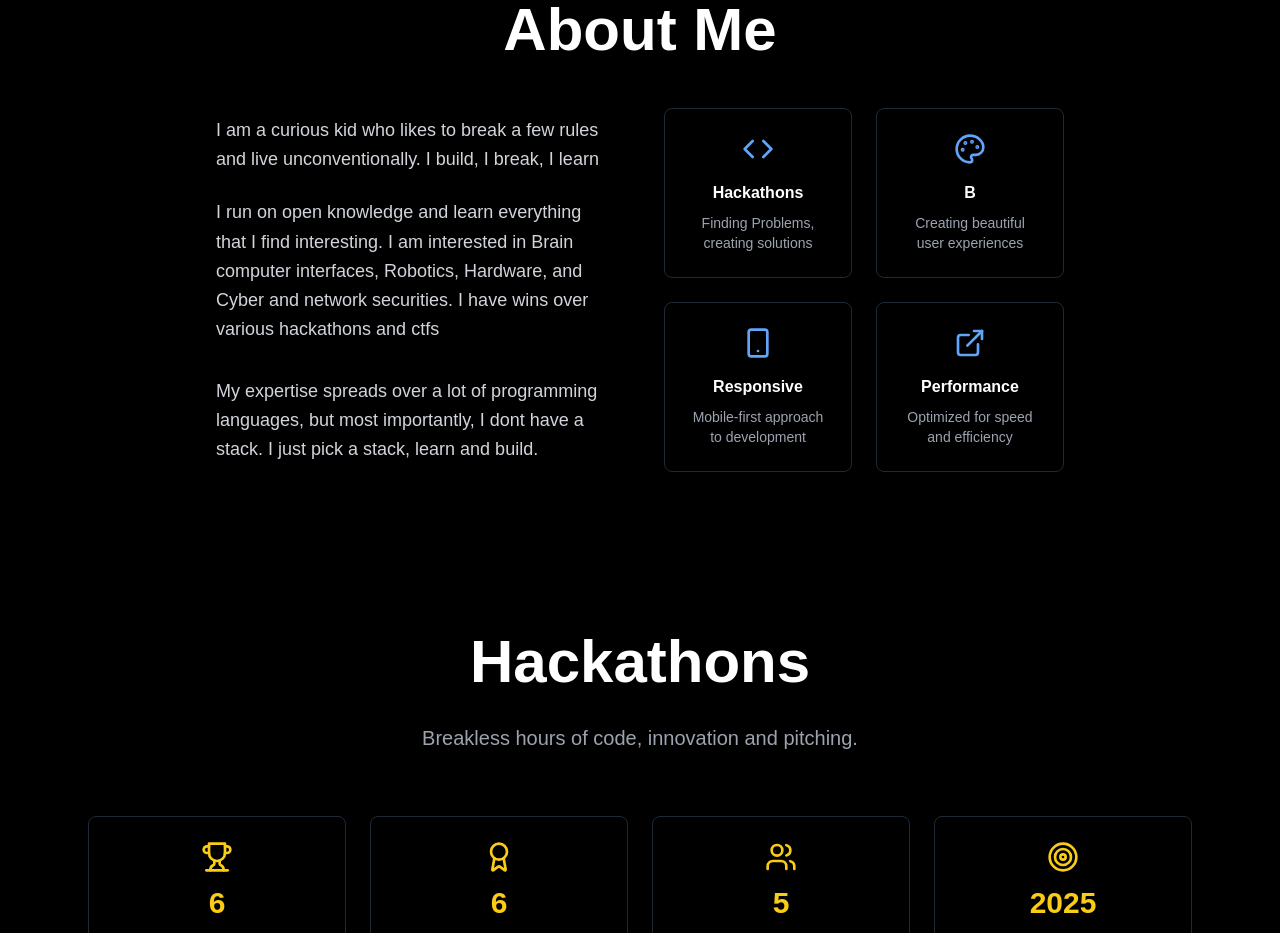
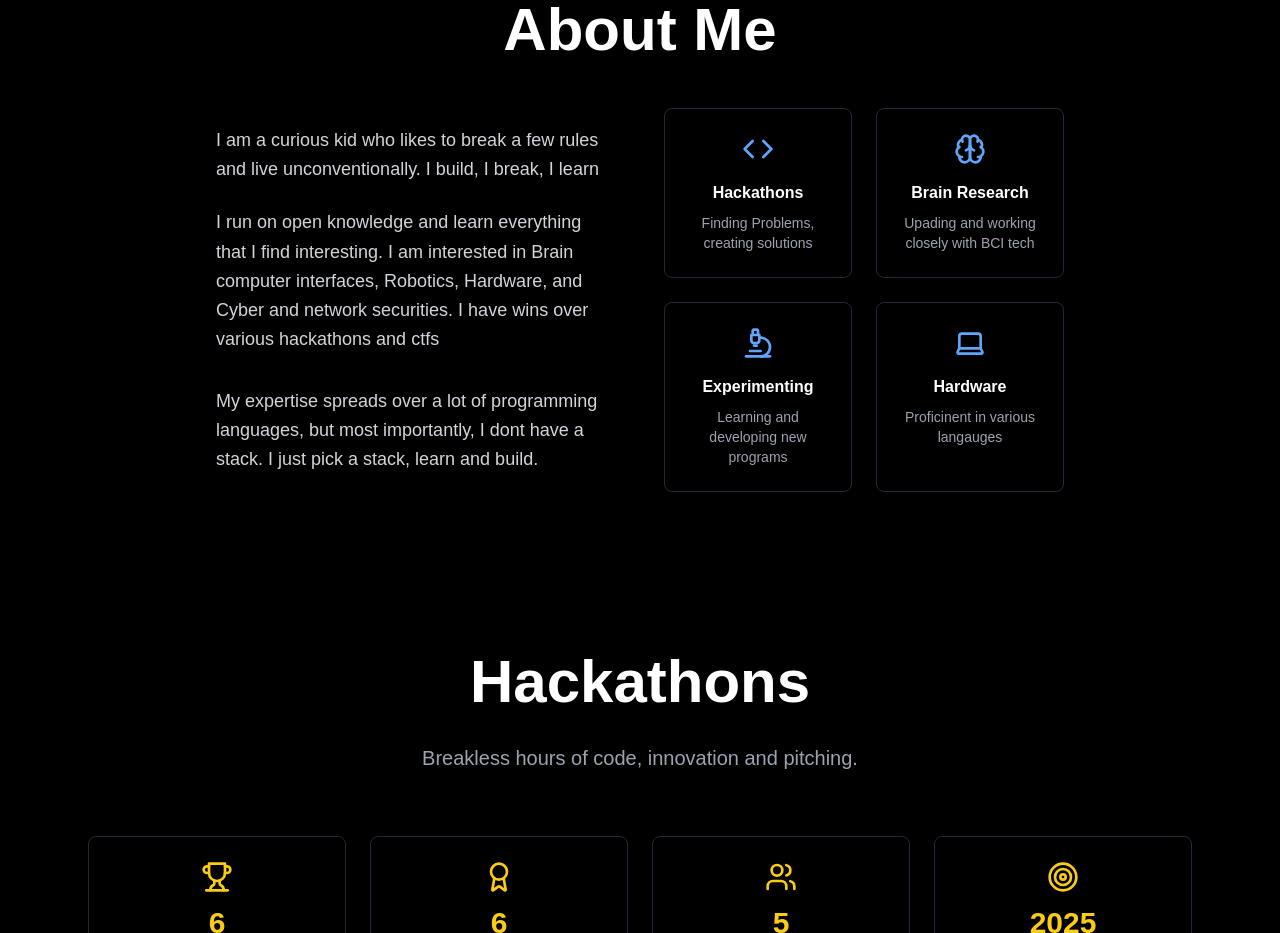
Before and after one commit to aibelbin/closecv, a Next.js app: page / in a window 1280 px wide. Shown: the part 880-1813 px from the top of the page. Built offline with nearby package versions, Linux system fonts and the light colour scheme.

Commit message:
DEPLOYABLE

```diff
--- a/app/page.tsx
+++ b/app/page.tsx
@@ -14,6 +14,8 @@ import {
   Palette,
   Smartphone,
   ArrowDown,
+  Microscope,
+  Laptop,
   Menu,
   X,
   Brain,
@@ -402,9 +404,9 @@ export default function Portfolio() {
           >
             {[
               { icon: Code, label: "Hackathons", desc: "Finding Problems, creating solutions" },
-              { icon: Palette, label: "B", desc: "Creating beautiful user experiences" },
-              { icon: Smartphone, label: "Responsive", desc: "Mobile-first approach to development" },
-              { icon: ExternalLink, label: "Performance", desc: "Optimized for speed and efficiency" },
+              { icon: Brain, label: "Brain Research", desc: "Upading and working closely with BCI tech" },
+              { icon: Microscope, label: "Experimenting", desc: "Learning and developing new programs" },
+              { icon: Laptop, label: "Hardware", desc: "Proficinent in various langauges" },
             ].map((item, index) => (
               <motion.div
                 key={index}
```
